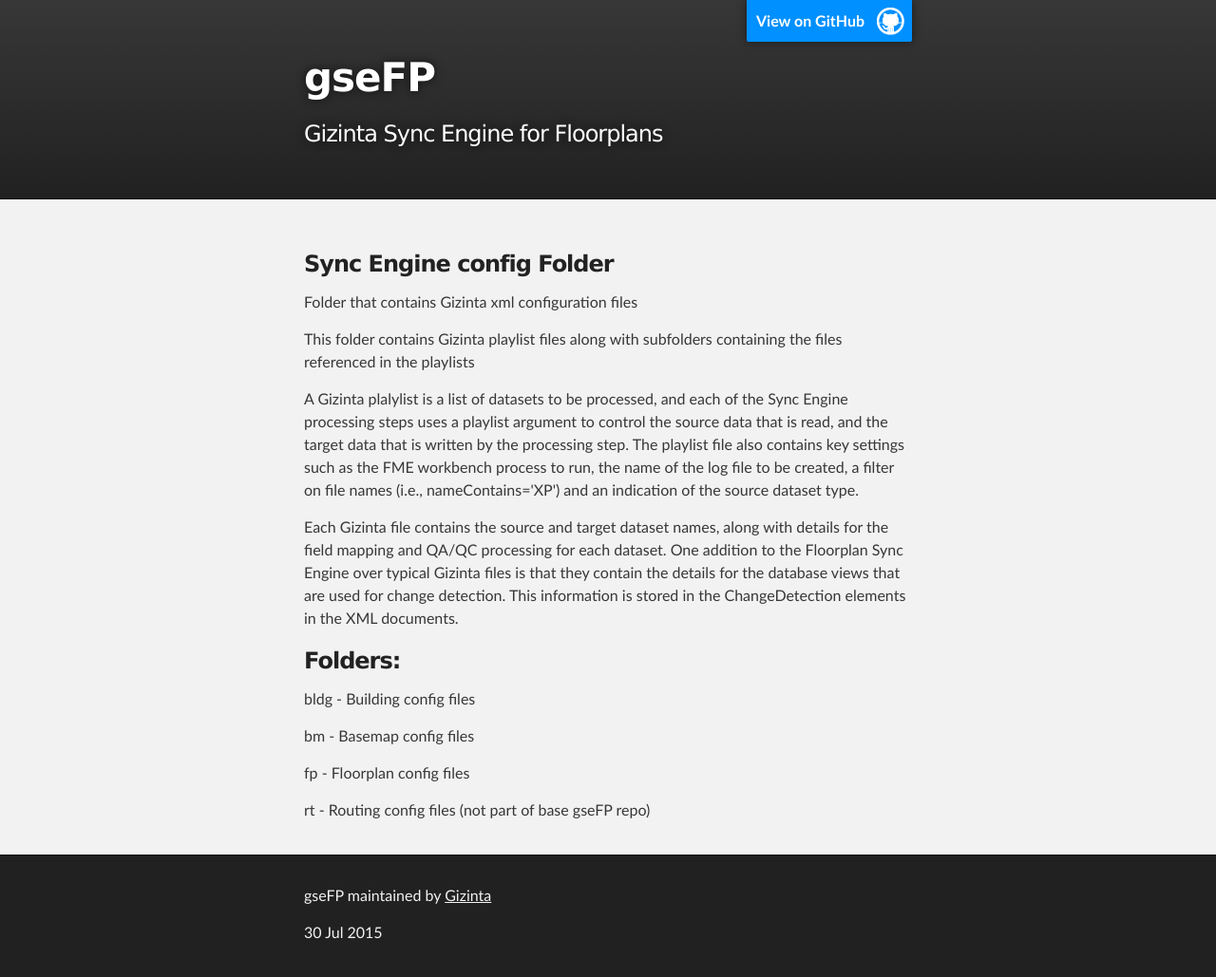
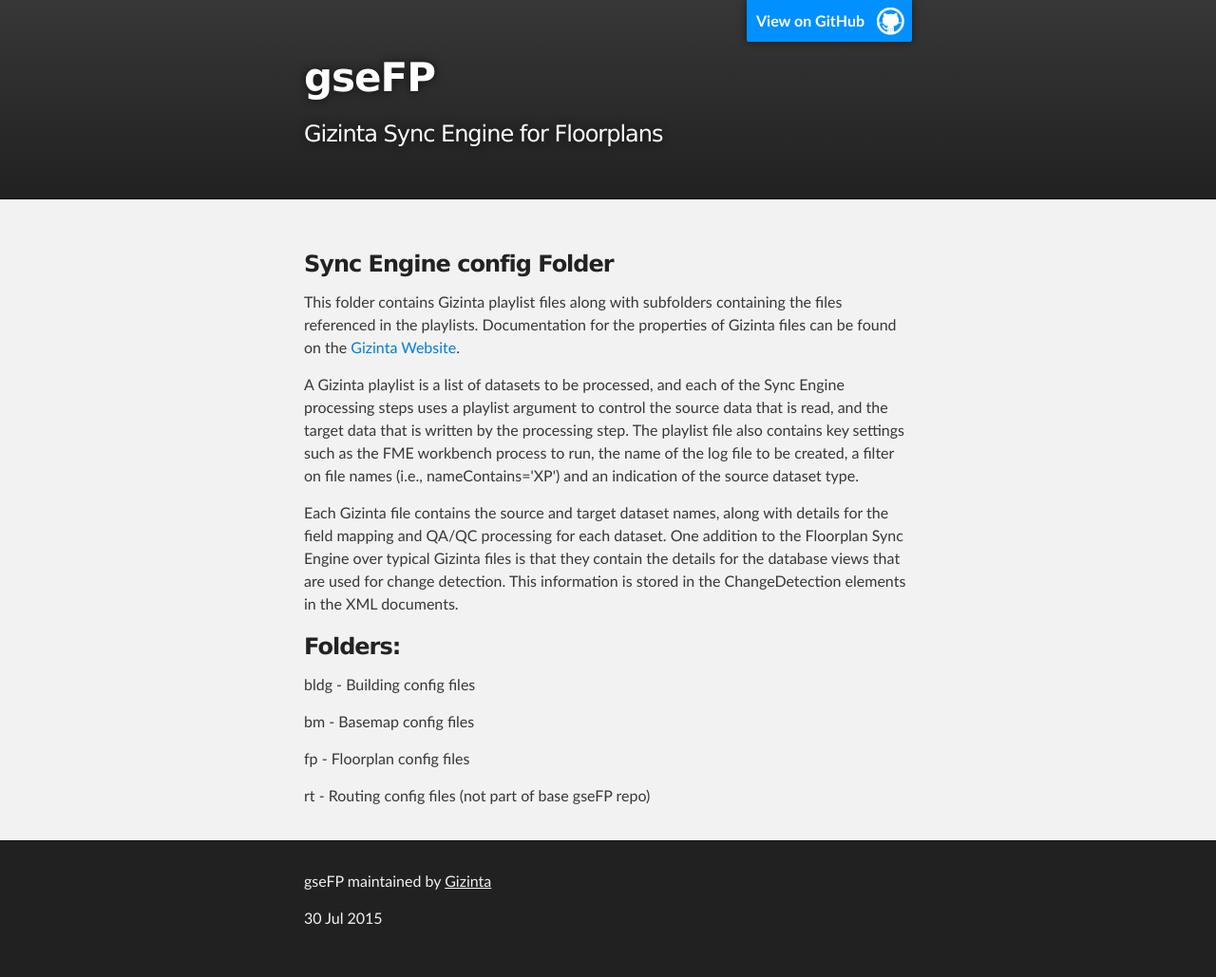
Before and after one commit to Gizinta/gseFP, a Jekyll site: the page built from ETL/config/index.html, in a window 1280 px wide. Shown: the whole page at 95% size. Built offline with Jekyll 4.4.1, drawn with Linux system fonts in a browser that asks for light colours.

Commit message:
link to gizinta.com

```diff
--- a/ETL/config/index.html
+++ b/ETL/config/index.html
@@ -7,12 +7,12 @@
 
 
 
+
     <div id="main_content_wrap" class="outer">
       <section id="main_content" class="inner">
 		<h3>Sync Engine config Folder</h3>
-		<p>Folder that contains Gizinta xml configuration files</p>
-		<p>This folder contains Gizinta playlist files along with subfolders containing the files referenced in the playlists</p>
-	<p>A Gizinta plalylist is a list of datasets to be processed, and each of the Sync Engine processing steps uses a playlist argument
+        <p>This folder contains Gizinta playlist files along with subfolders containing the files referenced in the playlists. Documentation for the properties of Gizinta files can be found on the <a href='http://gizinta.com/docs/' target='new'>Gizinta Website</a>.</p>
+	<p>A Gizinta playlist is a list of datasets to be processed, and each of the Sync Engine processing steps uses a playlist argument
 		to control the source data that is read, and the target data that is written by the processing step. The playlist file also contains
 		key settings such as the FME workbench process to run, the name of the log file to be created, a filter on file names (i.e., nameContains='XP')
 		and an indication of the source dataset type.</p>
```
